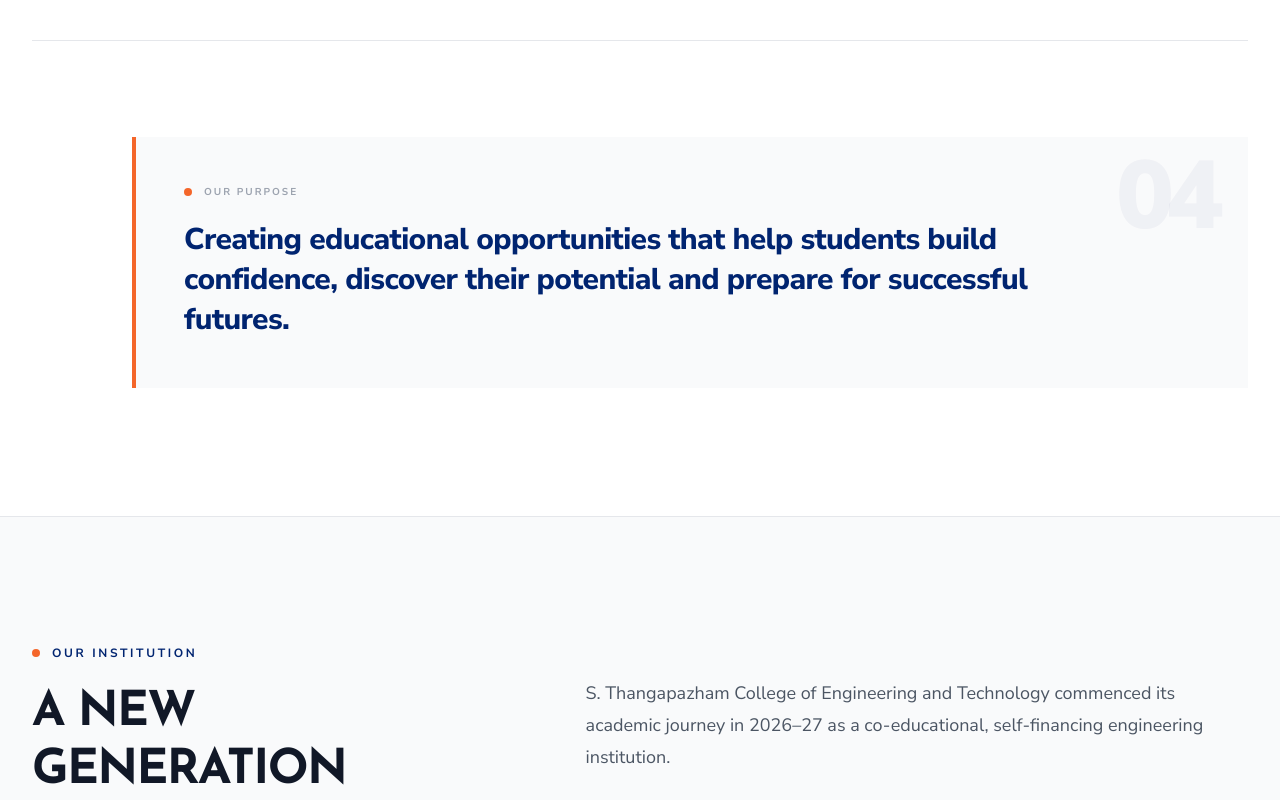
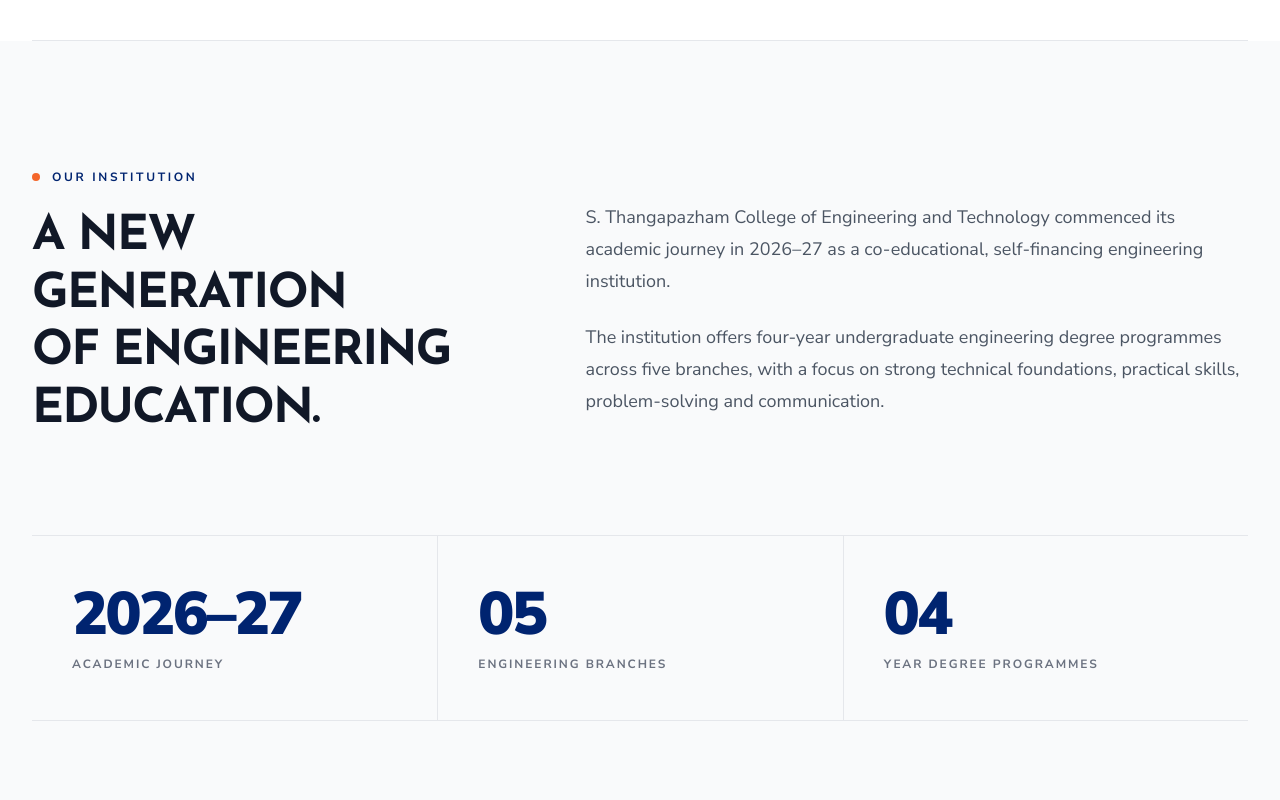
Before and after one commit to internest-agency/stcet, a Next.js app: page /about in a window 1280 px wide. Shown: the part 5580-6380 px from the top of the page. Built offline with nearby package versions, Linux system fonts and the light colour scheme.

Commit message:
Fixed the website

```diff
--- a/src/components/sections/about/BeyondTheClassroom.tsx
+++ b/src/components/sections/about/BeyondTheClassroom.tsx
@@ -219,7 +219,7 @@
                 className="absolute inset-0 origin-left scale-x-0 bg-primary-700 transition-transform duration-500 ease-[cubic-bezier(0.22,1,0.36,1)] group-hover:scale-x-100"
               />
 
-              <div className="relative grid min-h-[150px] items-center gap-6 px-1 py-8 lg:px-4 sm:grid-cols-[80px_1fr_auto] sm:gap-8 sm:py-10 lg:min-h-[180px] lg:grid-cols-[100px_1fr_0.7fr_auto] lg:gap-10">
+              <div className="relative grid min-h-[150px] items-center gap-6 px-2 py-8 lg:px-8 sm:grid-cols-[80px_1fr_auto] sm:gap-8 sm:py-10 lg:min-h-[180px] lg:grid-cols-[100px_1fr_0.7fr_auto] lg:gap-10">
                 {/* Number */}
                 <span className="text-xs font-black tracking-[0.2em] text-gray-300 transition-colors duration-300 group-hover:text-white/40">
                   {outcome.number}
--- a/src/components/sections/about/GoverningCouncil.tsx
+++ b/src/components/sections/about/GoverningCouncil.tsx
@@ -179,7 +179,7 @@
 
   return (
     <section ref={sectionRef} className="overflow-hidden bg-white">
-      <Container className="py-20 sm:py-24 lg:py-32">
+      <Container className="pt-20  sm:pt-24 lg:pt-32">
         {/* -------------------------------------------------
             INTRO
         ------------------------------------------------- */}
@@ -292,21 +292,7 @@
             ))}
           </div>
         </div>
-
-        {/* -------------------------------------------------
-            CLOSING STATEMENT
-        ------------------------------------------------- */}
-        <div className="mt-14 border-l-2 border-primary-700 pl-6 sm:mt-16 sm:pl-8 lg:mt-20">
-          <p className="max-w-3xl text-base font-semibold leading-7 text-gray-700 sm:text-lg sm:leading-8">
-            Guided by diverse perspectives and experience, the Governing Council
-            supports the institution&apos;s commitment to academic quality,
-            professional development and responsible education.
-          </p>
-        </div>
       </Container>
-
-      {/* Bottom transition */}
-      <div className="h-px w-full bg-gray-200" />
     </section>
   );
 }
--- a/src/components/sections/about/OurInstitution.tsx
+++ b/src/components/sections/about/OurInstitution.tsx
@@ -4,6 +4,7 @@
 import { gsap } from "gsap";
 import { ScrollTrigger } from "gsap/ScrollTrigger";
 import { SplitText } from "gsap/SplitText";
+import { FaQuoteRight } from "react-icons/fa";
 
 import Container from "../../ui/Container";
 
@@ -265,7 +266,7 @@
             aria-hidden="true"
             className="pointer-events-none absolute -right-3 -top-10 select-none text-[11rem] font-black leading-none tracking-[-0.08em] text-white/[0.045] sm:-right-5 sm:-top-14 sm:text-[15rem] lg:text-[19rem]"
           >
-            01
+            <FaQuoteRight />
           </span>
 
           {/* Accent line */}
--- a/src/components/sections/about/OurTrust.tsx
+++ b/src/components/sections/about/OurTrust.tsx
@@ -4,6 +4,7 @@
 import { gsap } from "gsap";
 import { ScrollTrigger } from "gsap/ScrollTrigger";
 import { SplitText } from "gsap/SplitText";
+import { FaQuoteRight } from "react-icons/fa";
 
 import Container from "../../ui/Container";
 
@@ -163,7 +164,7 @@
 
   return (
     <section ref={sectionRef} className="overflow-hidden bg-white">
-      <Container className="py-20 sm:py-24 lg:py-32">
+      <Container className="pt-20 sm:pt-24 lg:pt-32">
         {/* -------------------------------------------------
             INTRO
         ------------------------------------------------- */}
@@ -236,38 +237,7 @@
             </article>
           ))}
         </div>
-
-        {/* -------------------------------------------------
-            CLOSING STATEMENT
-        ------------------------------------------------- */}
-        <div className="relative mt-16 border-l-4 border-accent-400 bg-gray-50 px-7 py-8 sm:mt-20 sm:px-10 sm:py-10 lg:mt-24 lg:ml-[100px] lg:px-12 lg:py-12">
-          <span
-            aria-hidden="true"
-            className="absolute right-6 top-3 select-none text-7xl font-black leading-none tracking-[-0.08em] text-primary-700/[0.04] sm:right-8 sm:text-8xl"
-          >
-            04
-          </span>
-
-          <div className="relative z-10">
-            <div className="mb-5 flex items-center gap-3">
-              <span className="h-2 w-2 rounded-full bg-accent-400" />
-
-              <span className="text-[10px] font-bold uppercase tracking-[0.2em] text-gray-400">
-                Our Purpose
-              </span>
-            </div>
-
-            <p className="max-w-4xl text-xl font-extrabold leading-8 tracking-[-0.02em] text-primary-700 sm:text-2xl sm:leading-9 lg:text-3xl lg:leading-10">
-              Creating educational opportunities that help students build
-              confidence, discover their potential and prepare for successful
-              futures.
-            </p>
-          </div>
-        </div>
       </Container>
-
-      {/* Section transition */}
-      <div className="h-px w-full bg-gray-200" />
     </section>
   );
 }
```
